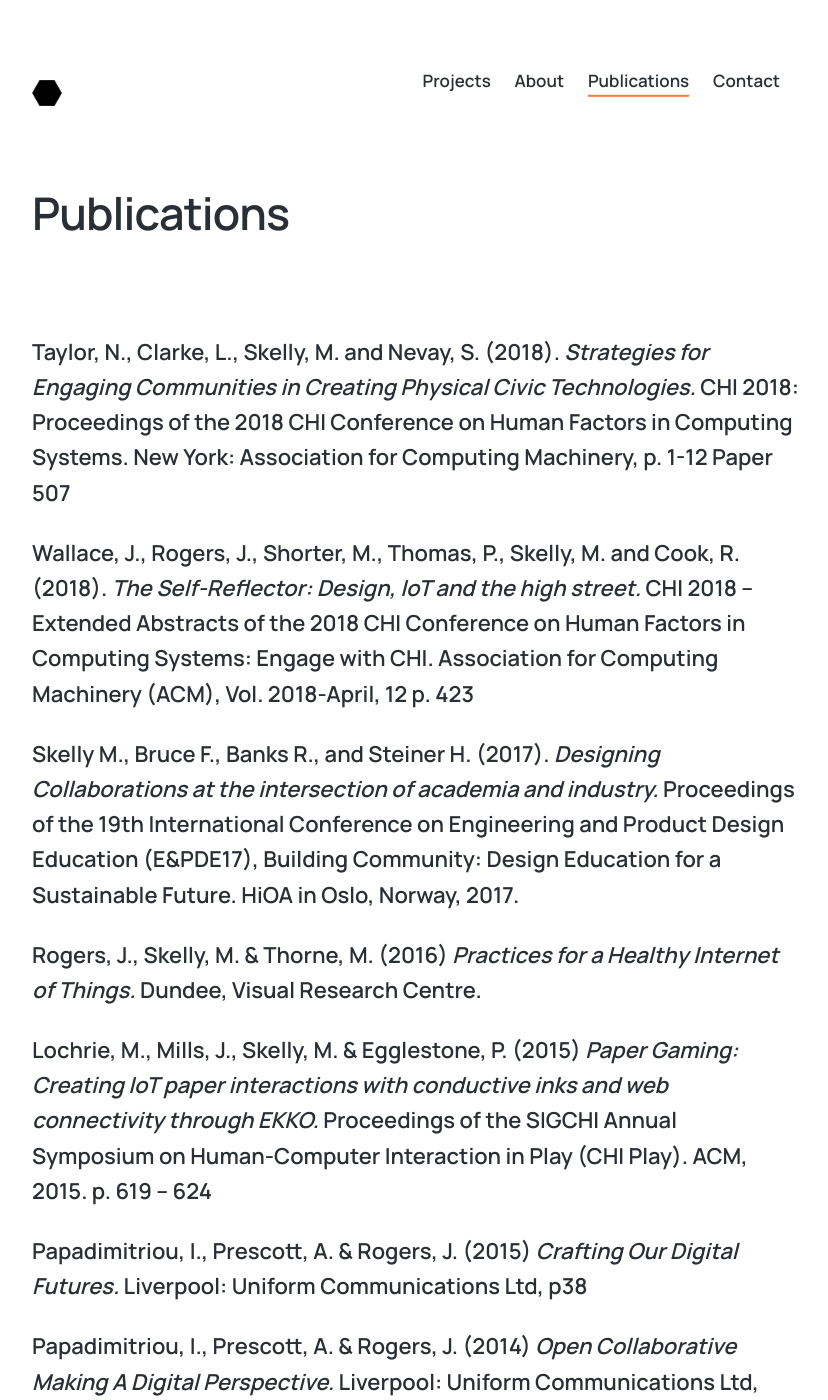
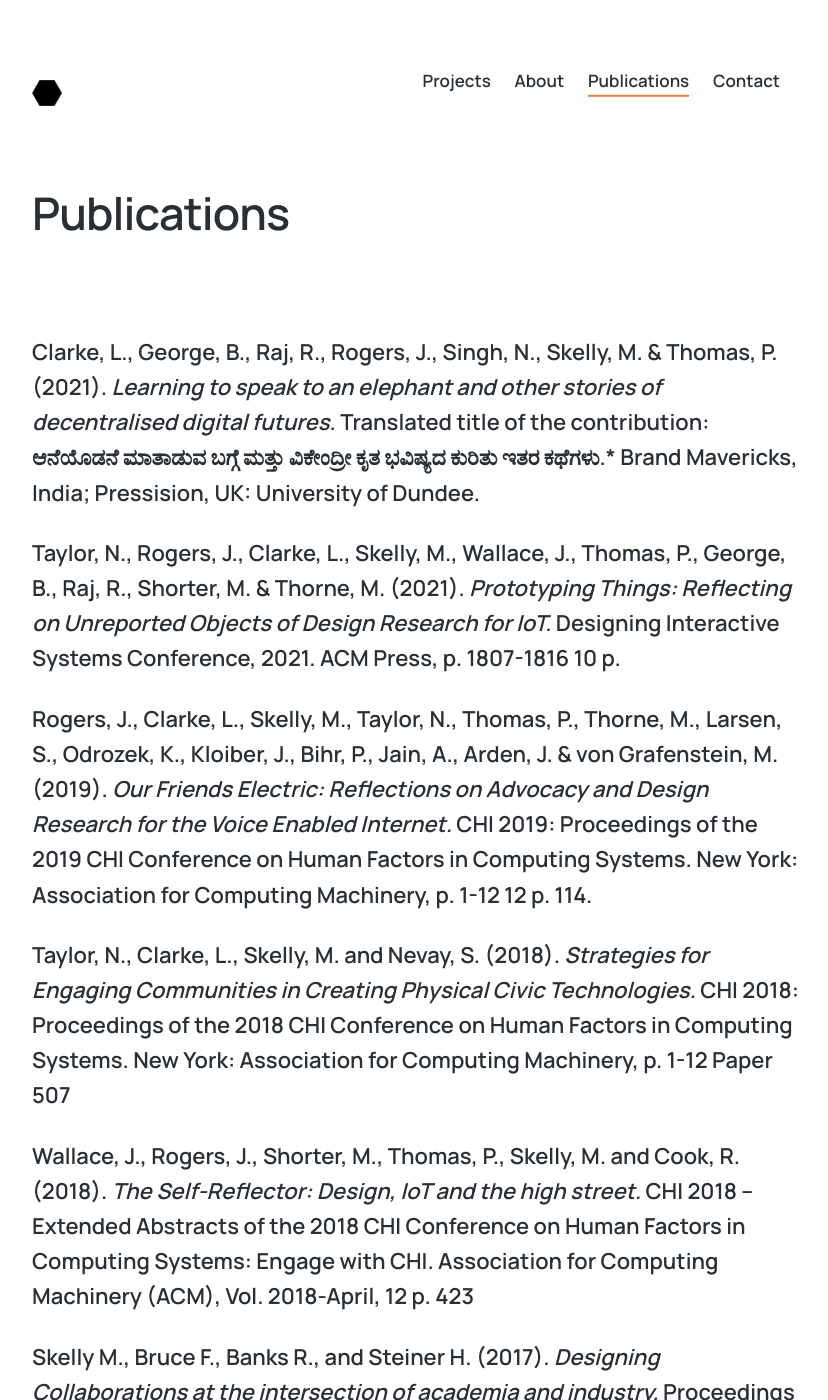
Before and after one commit to mskell/mskell.github.io, a Jekyll site: the page built from _pages/publications.md, in a window 1280 px wide and 1400 px high. Shown: the whole window, without its empty margins (224-1052 px from the left). Built offline with Jekyll 4.4.1, drawn with Linux system fonts in a browser that asks for light colours; nearby versions of some CDN libraries.

Commit message:
Update publications.md

```diff
--- a/_pages/publications.md
+++ b/_pages/publications.md
@@ -4,6 +4,13 @@ subtitle:
 description: Research and portfolio website for Martin Skelly
 featured_image:
 ---
+
+
+#### Clarke, L., George, B., Raj, R., Rogers, J., Singh, N., Skelly, M. & Thomas, P. (2021). *Learning to speak to an elephant and other stories of decentralised digital futures*. Translated title of the contribution: ಆನೆಯೊಡನೆ ಮಾತಾಡುವ ಬಗ್ಗೆ ಮತ್ತು ವಿಕೇಂದ್ರೀ ಕೃತ ಭವಿಷ್ಯದ ಕುರಿತು ಇತರ ಕಥೆಗಳು.* Brand Mavericks, India; Pressision, UK: University of Dundee.
+
+#### Taylor, N., Rogers, J., Clarke, L., Skelly, M., Wallace, J., Thomas, P., George, B., Raj, R., Shorter, M. & Thorne, M. (2021). *Prototyping Things: Reflecting on Unreported Objects of Design Research for IoT.* Designing Interactive Systems Conference, 2021. ACM Press, p. 1807-1816 10 p.
+
+#### Rogers, J., Clarke, L., Skelly, M., Taylor, N., Thomas, P., Thorne, M., Larsen, S., Odrozek, K., Kloiber, J., Bihr, P., Jain, A., Arden, J. & von Grafenstein, M. (2019). *Our Friends Electric: Reflections on Advocacy and Design Research for the Voice Enabled Internet.* CHI 2019: Proceedings of the 2019 CHI Conference on Human Factors in Computing Systems. New York: Association for Computing Machinery, p. 1-12 12 p. 114.
 
 #### Taylor, N., Clarke, L., Skelly, M. and Nevay, S. (2018). *Strategies for Engaging Communities in Creating Physical Civic Technologies.* CHI 2018: Proceedings of the 2018 CHI Conference on Human Factors in Computing Systems. New York: Association for Computing Machinery, p. 1-12 Paper 507
 
```
